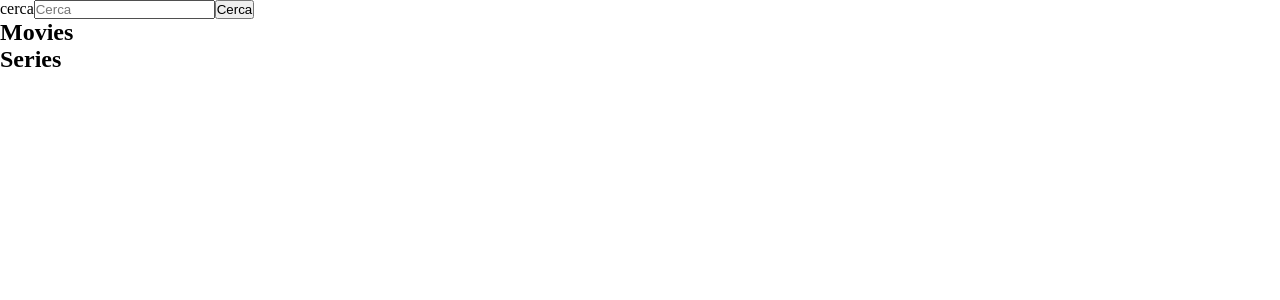
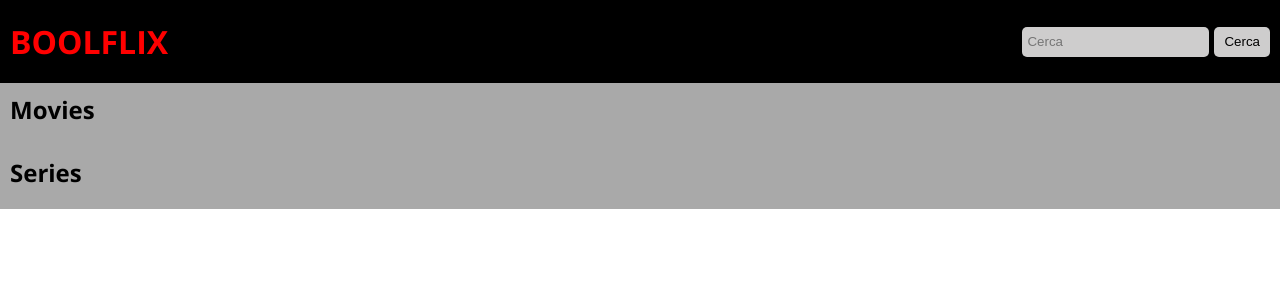
Before and after one commit to AndreaPotenza3/react-boolflix, a React (Vite) app: page / in a window 1280 px wide. Shown: the top 300 px of the page. Built offline with nearby package versions, Linux system fonts and the light colour scheme.

Commit message:
ulteriori modifiche

```diff
--- a/package.json
+++ b/package.json
@@ -10,6 +10,10 @@
     "preview": "vite preview"
   },
   "dependencies": {
+    "@fortawesome/fontawesome-svg-core": "^6.7.1",
+    "@fortawesome/free-regular-svg-icons": "^6.7.1",
+    "@fortawesome/free-solid-svg-icons": "^6.7.1",
+    "@fortawesome/react-fontawesome": "^0.2.2",
     "axios": "^1.7.9",
     "react": "^18.3.1",
     "react-dom": "^18.3.1"
--- a/src/components/card/Card.jsx
+++ b/src/components/card/Card.jsx
@@ -2,6 +2,10 @@ import itFlag from '../../assets/itFlag.webp'
 import enFlag from '../../assets/enFlag.avif'
 import frFlag from '../../assets/frFlag.jpg'
 import deFlag from '../../assets/deFlag.webp'
+import placeHolder from '../../assets/placeholder-1.png'
+import { FontAwesomeIcon } from '@fortawesome/react-fontawesome'
+import { faStar } from '@fortawesome/free-solid-svg-icons'
+import { faStar as regularStar } from '@fortawesome/free-regular-svg-icons'
 
 export default function Card({ item }) {
 
@@ -14,15 +18,25 @@ export default function Card({ item }) {
 
     const { title, name, original_title, original_name, vote_average, original_language, poster_path } = item
     const img_url = 'https://image.tmdb.org/t/p/w342'
+    const roundNumber = Math.ceil(vote_average / 2)
+    const stars = new Array(5)
+
+    for (let i = 0; i < stars.length; i++) {
+        stars[i] = <FontAwesomeIcon key={i} icon={i < roundNumber ? faStar : regularStar} />;
+
+    }
+
     return (
         <div>
             <figure>
-                <img src={img_url + poster_path} alt="" />
+                <img className='post-card' src={poster_path ? img_url + poster_path : placeHolder} alt="" />
             </figure>
             <h3>{title || name}</h3>
             <p>{original_title || original_name}</p>
-            <img src={flags[original_language]} height='20' alt="" />
-            <p>{vote_average}</p>
+            <span>Language:</span> <img src={flags[original_language]} height='20' alt="" />
+            <div>
+                <span>Rating:</span> <span className='stars'>{stars}</span>
+            </div>
         </div>
     )
 }
--- a/src/components/form/Form.jsx
+++ b/src/components/form/Form.jsx
@@ -15,10 +15,9 @@ export default function Form() {
         fetchData()
     }
     return (
-        <form onSubmit={onSubmit}>
-            <label htmlFor="query">cerca</label>
-            <input type="text" name="query" id="query" value={query} onChange={onchange} placeholder='Cerca' />
-            <button>Cerca</button>
+        <form className='form' onSubmit={onSubmit}>
+            <input className='form-input' type="text" name="query" id="query" value={query} onChange={onchange} placeholder='Cerca' />
+            <button className='form-button'>Cerca</button>
         </form>
     )
 }
--- a/src/components/header/Header.jsx
+++ b/src/components/header/Header.jsx
@@ -1,8 +1,10 @@
 import Form from "../form/Form";
+import Logo from "../Logo/Logo";
 
 export default function Header() {
     return (
-        <div>
+        <div className="navbar">
+            <Logo />
             <Form />
         </div>
     )
--- /dev/null
+++ b/src/components/logo/Logo.jsx
@@ -0,0 +1,5 @@
+export default function Logo() {
+    return (
+        <h1 className="LOGO">BOOLFLIX</h1>
+    )
+}
--- a/src/components/sections/Sections.jsx
+++ b/src/components/sections/Sections.jsx
@@ -4,15 +4,15 @@ export default function Sections({ items = [], title }) {
 
     return (
 
-        <section>
+        <section className="section-item">
             <div className="container">
-                <h2>{title}</h2>
+                <h2 className="section-title">{title}</h2>
             </div>
             <div className="container">
-                <ul>
+                <ul className="list">
                     {items.map((item) => (
                         <li key={items.id}>
-                            <Card item={item} />
+                            <Card className='card' item={item} />
                         </li>
                     ))}
                 </ul>
--- a/src/index.css
+++ b/src/index.css
@@ -1,3 +1,9 @@
+@import url('https://fonts.googleapis.com/css2?family=Concert+One&family=Itim&family=Open+Sans:ital,wght@0,300..800;1,300..800&display=swap');
+
+html {
+    font-family: "Open Sans", serif;
+}
+
 * {
     margin: 0;
     padding: 0;
@@ -14,6 +20,73 @@ a {
     color: currentColor;
 }
 
-.container {
-    width: 1020px;
+button {
+    border: none;
 }
+
+img .container {
+    width: 100%;
+    padding: 0 20px;
+}
+
+.navbar {
+    display: flex;
+    justify-content: space-between;
+    align-items: center;
+    padding: 0 10px;
+    background-color: black;
+    color: red;
+    padding: 20px 10px;
+}
+
+.section-item {
+    overflow-x: scroll;
+    background-color: darkgray;
+    padding: 10px;
+}
+
+.section-title {
+    padding-bottom: 10px;
+}
+
+.list {
+    display: flex;
+    gap: 20px;
+    width: 100%;
+}
+
+.stars {
+    color: gold;
+}
+
+.form-input {
+    height: 30px;
+    padding: 0 5px;
+    border-radius: 5px;
+    background-color: rgb(206, 205, 205);
+    border: none;
+}
+
+.form-button {
+    height: 30px;
+    padding: 0 10px;
+    background-color: rgb(206, 205, 205);
+    cursor: pointer;
+    border-radius: 5px;
+}
+
+.form {
+    display: flex;
+    gap: 5px;
+    align-items: center;
+}
+
+.post-card {
+    min-height: 513px;
+    min-width: 342px;
+}
+
+
+.card {
+    min-width: 100%;
+}
```
Also changed, not shown: src/assets/placeholder-1.png (added), 1 other file (tests, documents, lock files or other folders).
